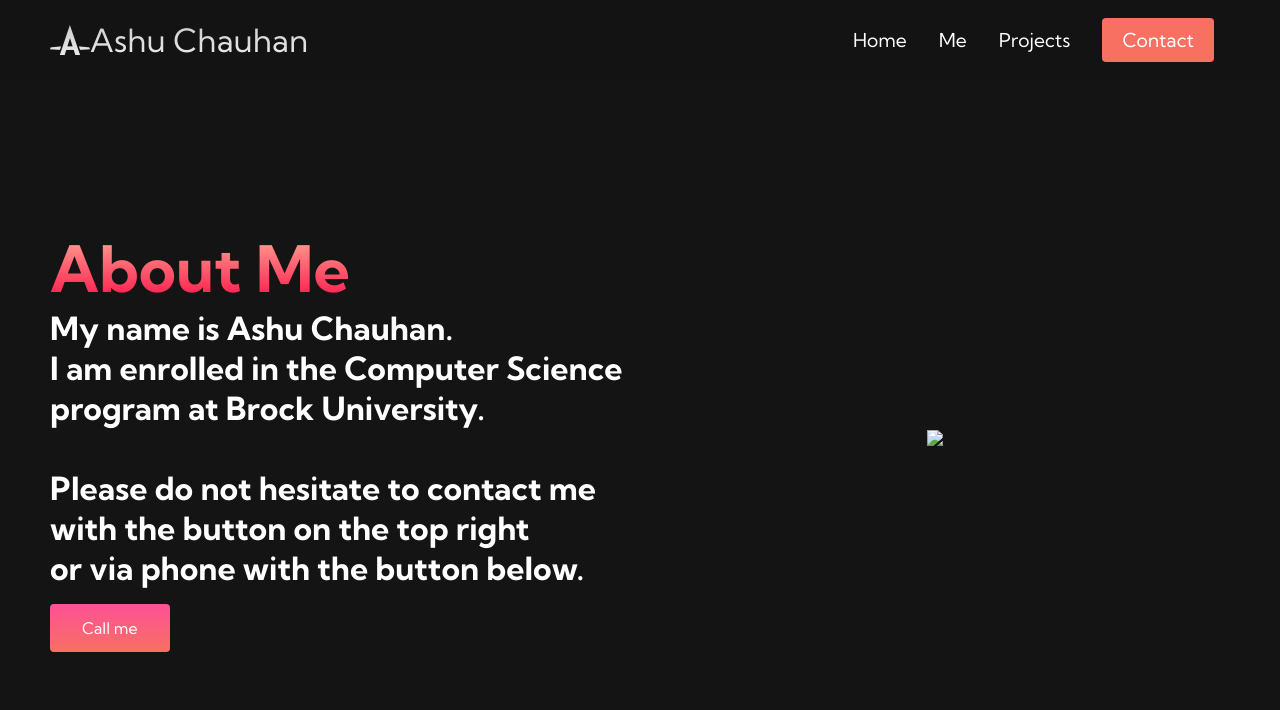
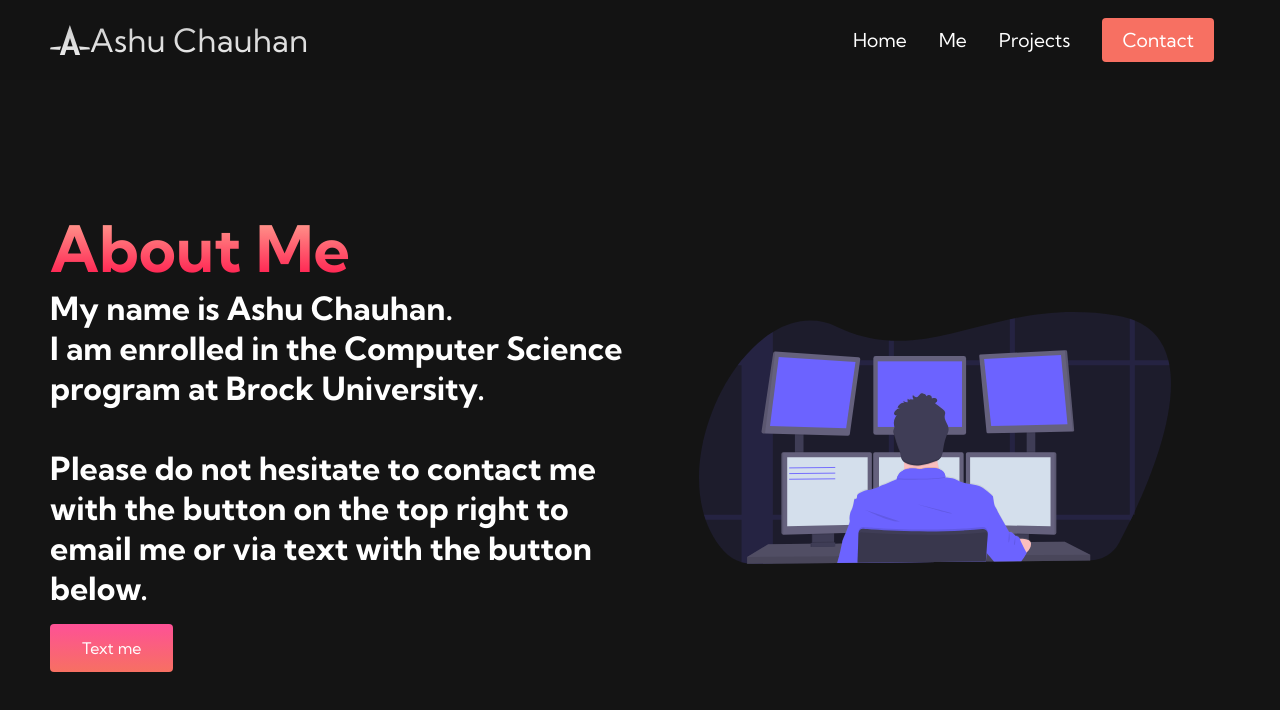
Before and after one commit to ashuchauhan2/website, a plain HTML site: page me.html in a window 1280 px wide. Drawn offline with Linux system fonts and the light colour scheme.

Commit message:
Add files via upload

```diff
--- a/me.html
+++ b/me.html
@@ -47,11 +47,11 @@
             <div class="main__content">
                 <h1>About Me</h1>
                 <P>My name is Ashu Chauhan. <br> I am enrolled in the Computer Science program at Brock University.<br><br>
-                Please do not hesitate to contact me with the button on the top right <br> or via phone with the button below.</P>
-                <button class="main__btn"><a href="tel:9053584278">Call me</a></button>
+                Please do not hesitate to contact me with the button on the top right to email me or via text with the button below.</P>
+                <button class="main__btn"><a href="sms:9053584278">Text me</a></button>
             </div>
             <div class="main__img--container">
-                <img src="pic3.jpg">
+                <img src="https://raw.githubusercontent.com/ashuchauhan2/website/d7052c84021afb795d2c6c4efc7666694a66c8d7/images/pic1.svg" alt="pic" id="main__img">
             </div>
         </div>
     </div>
```
Also changed, not shown: golfApp.html (+1 -1 lines), maze.html (+1 -1 lines), picToText.html (+2 -2 lines).
